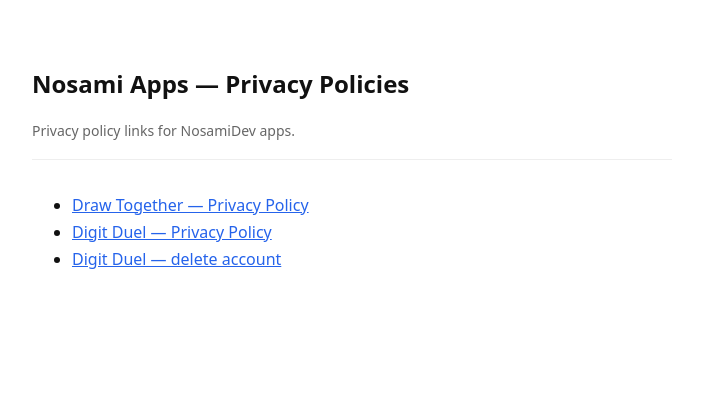
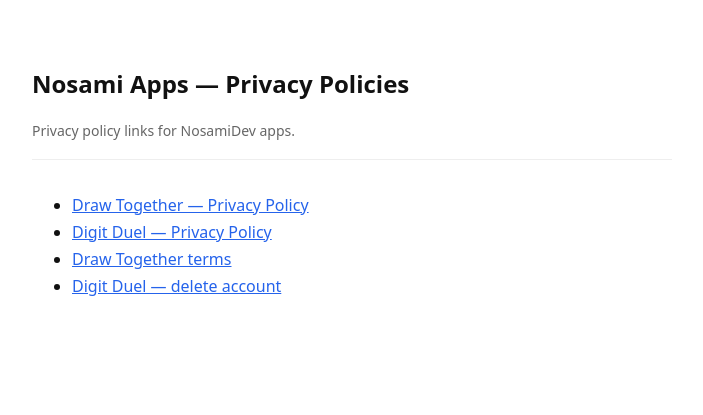
Before and after one commit to nosamidev/Nosami-Apps, a plain HTML site: page index.html in a window 1280 px wide. Shown: the whole page, without its empty margins (288-991 px from the left). Drawn offline with Linux system fonts and the light colour scheme.

Commit message:
Update index.html

```diff
--- a/index.html
+++ b/index.html
@@ -29,6 +29,7 @@ a { color: #2563eb; }
   <ul>
     <li><a href="privacy.html">Draw Together — Privacy Policy</a></li>
     <li><a href="digitduel-privacy.html">Digit Duel — Privacy Policy</a></li>
+    <li><a href="draw-together-terms.html">Draw Together terms</a></li>
     <li><a href="digitduel-delete-account.html">Digit Duel — delete account</a></li>
   </ul>
 </body>
```
